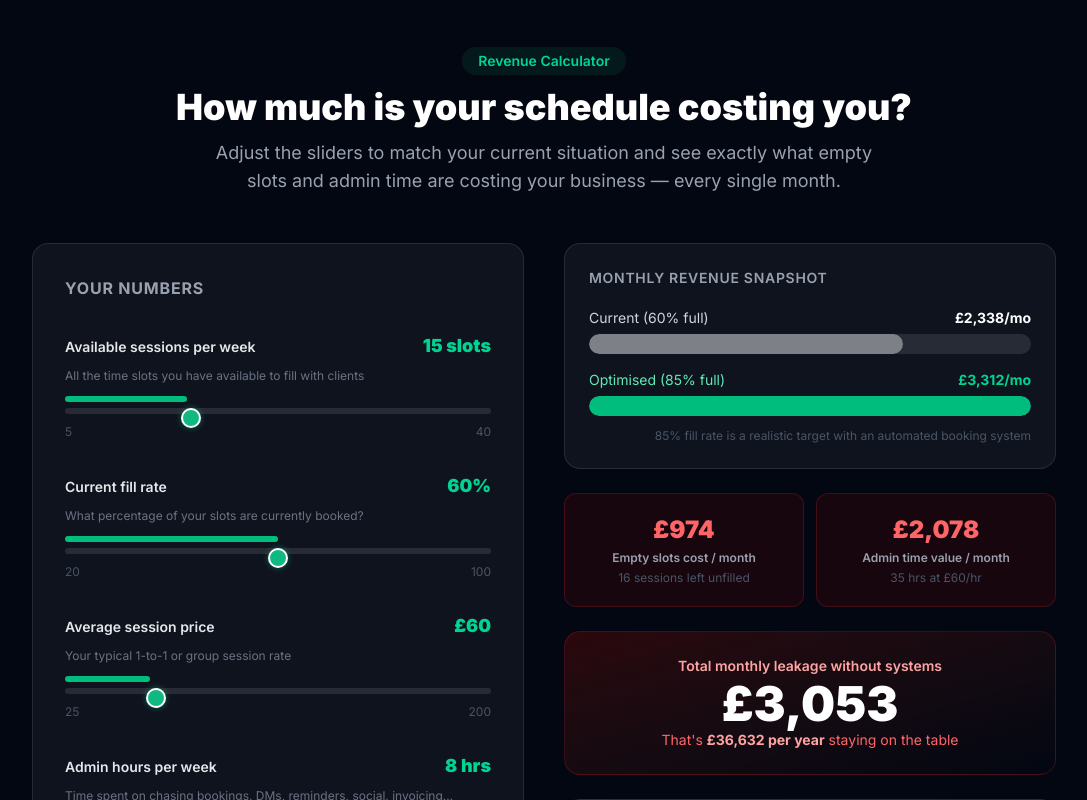
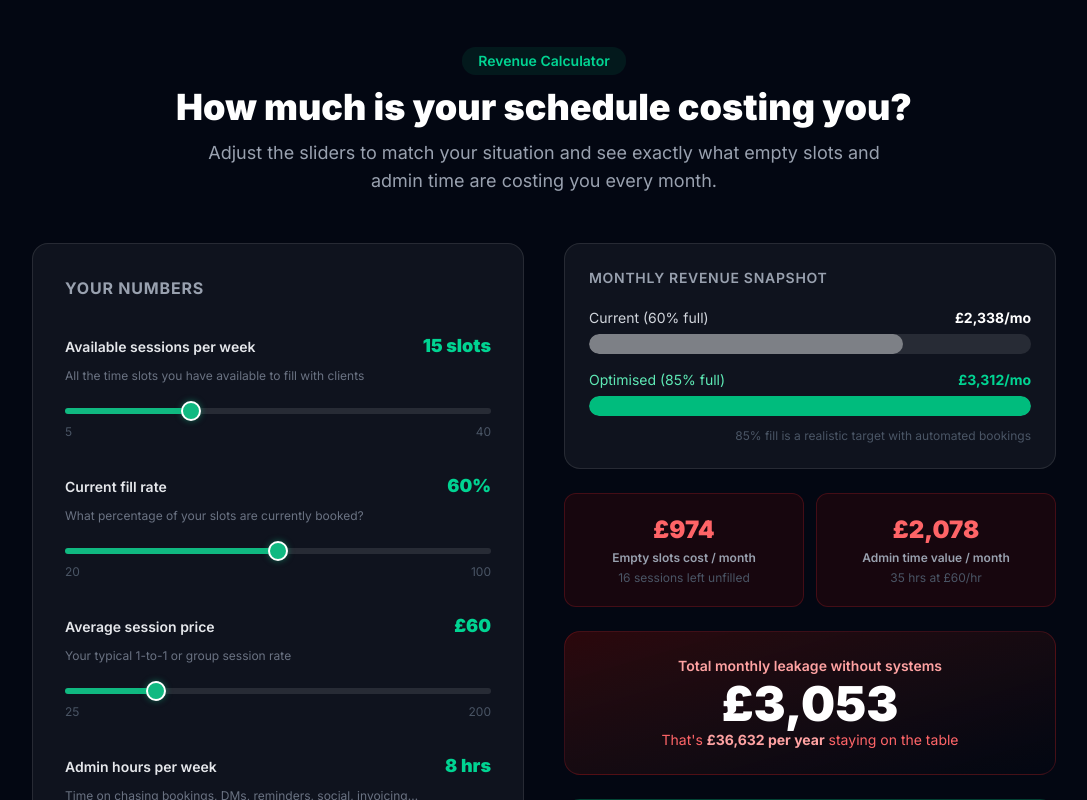
Before and after one commit to gindriliunas/booking-platform, a Next.js app: page / in a window 1280 px wide. Shown: the part 1740-2540 px from the top of the page, without its empty margins (96-1183 px from the left). Built offline with nearby package versions, Linux system fonts and the light colour scheme.

Commit message:
web changes, provider id error fix

```diff
--- a/src/app/(app)/layout.tsx
+++ b/src/app/(app)/layout.tsx
@@ -14,7 +14,7 @@ export default async function AppLayout({ children }: { children: React.ReactNod
     .from(providers)
     .where(eq(providers.clerkUserId, userId));
 
-  if (!provider) redirect("/portal");
+  if (!provider) redirect("/setup");
 
   return <DashboardShell>{children}</DashboardShell>;
 }
--- a/src/app/api/providers/me/route.ts
+++ b/src/app/api/providers/me/route.ts
@@ -10,6 +10,7 @@ function maskKey(key: string | null | undefined) {
 }
 
 export async function GET() {
+  try {
     const { userId } = await auth();
     if (!userId) return NextResponse.json({ error: "Unauthorized" }, { status: 401 });
 
@@ -30,6 +31,10 @@ export async function GET() {
         stripeConfigured: !!provider.stripeSecretKey,
       },
     });
+  } catch (err) {
+    console.error("[GET /api/providers/me]", err);
+    return NextResponse.json({ error: String(err) }, { status: 500 });
+  }
 }
 
 export async function POST(req: NextRequest) {
--- a/src/app/globals.css
+++ b/src/app/globals.css
@@ -68,3 +68,44 @@ body {
 .rbc-event-content {
   font-size: 10px !important;
 }
+
+/* Revenue calculator range slider */
+.calc-slider {
+  -webkit-appearance: none;
+  appearance: none;
+  height: 6px;
+  border-radius: 3px;
+  background: transparent;
+  cursor: pointer;
+  width: 100%;
+}
+.calc-slider::-webkit-slider-runnable-track {
+  height: 6px;
+  border-radius: 3px;
+  background: inherit;
+}
+.calc-slider::-webkit-slider-thumb {
+  -webkit-appearance: none;
+  width: 20px;
+  height: 20px;
+  border-radius: 50%;
+  background: #10b981;
+  border: 2px solid #fff;
+  cursor: pointer;
+  box-shadow: 0 0 6px rgba(16, 185, 129, 0.5);
+  margin-top: -7px;
+}
+.calc-slider::-moz-range-thumb {
+  width: 20px;
+  height: 20px;
+  border-radius: 50%;
+  background: #10b981;
+  border: 2px solid #fff;
+  cursor: pointer;
+  box-shadow: 0 0 6px rgba(16, 185, 129, 0.5);
+}
+.calc-slider::-moz-range-track {
+  height: 6px;
+  border-radius: 3px;
+  background: inherit;
+}
--- a/src/components/marketing/revenue-calculator.tsx
+++ b/src/components/marketing/revenue-calculator.tsx
@@ -1,6 +1,6 @@
 "use client";
 
-import { useState, useId } from "react";
+import { useState } from "react";
 import Link from "next/link";
 
 function fmt(n: number) {
@@ -26,36 +26,27 @@ function SliderInput({
   display: string;
   hint?: string;
 }) {
-  const id = useId();
   const pct = ((value - min) / (max - min)) * 100;
 
   return (
     <div>
       <div className="mb-2 flex items-baseline justify-between">
-        <label htmlFor={id} className="text-sm font-semibold text-gray-200">
-          {label}
-        </label>
+        <label className="text-sm font-semibold text-gray-200">{label}</label>
         <span className="text-lg font-black text-emerald-400">{display}</span>
       </div>
       {hint && <p className="mb-3 text-xs text-gray-500">{hint}</p>}
-      <div className="relative">
       <input
-          id={id}
         type="range"
         min={min}
         max={max}
         step={step}
         value={value}
         onChange={(e) => onChange(Number(e.target.value))}
-          className="slider-input w-full cursor-pointer appearance-none rounded-full bg-white/10 accent-emerald-500"
-          style={{ height: "6px" }}
+        className="calc-slider"
+        style={{
+          background: `linear-gradient(to right, #10b981 ${pct}%, rgba(255,255,255,0.1) ${pct}%)`,
+        }}
       />
-        {/* filled track overlay */}
-        <div
-          className="pointer-events-none absolute left-0 top-0 h-[6px] rounded-full bg-emerald-500 transition-all"
-          style={{ width: `${pct}%`, marginTop: "0px" }}
-        />
-      </div>
       <div className="mt-1 flex justify-between text-xs text-gray-600">
         <span>{min}</span>
         <span>{max}</span>
@@ -106,9 +97,8 @@ export function RevenueCalculator() {
   const [price, setPrice] = useState(60);
   const [adminHours, setAdminHours] = useState(8);
 
-  // ── Core maths ──
   const WEEKS_PER_MONTH = 4.33;
-  const TARGET_FILL = 85; // realistic optimised fill rate
+  const TARGET_FILL = 85;
 
   const currentSessions = capacity * (fillRate / 100);
   const targetSessions = capacity * (TARGET_FILL / 100);
@@ -117,57 +107,20 @@ export function RevenueCalculator() {
   const targetMonthly = targetSessions * price * WEEKS_PER_MONTH;
   const revenueGap = targetMonthly - currentMonthly;
 
-  // Value of admin hours (if spent coaching instead)
-  const sessionDurationHrs = 1; // assume 1-hour sessions
-  const hourlyRate = price / sessionDurationHrs;
-  const adminCostMonthly = adminHours * WEEKS_PER_MONTH * hourlyRate;
+  const adminCostMonthly = adminHours * WEEKS_PER_MONTH * price;
 
-  // Total leakage per month and year
   const totalLeakageMonthly = revenueGap + adminCostMonthly;
   const totalLeakageAnnual = totalLeakageMonthly * 12;
 
-  // VIV-Z ROI
   const vivzCost = 79;
-  const netGainMonthly = revenueGap - vivzCost;
+  const netGainMonthly = Math.max(revenueGap - vivzCost, 0);
   const netGainAnnual = netGainMonthly * 12;
 
-  // Bar widths (as % of target)
-  const currentBarPct = Math.round((currentMonthly / targetMonthly) * 100);
+  const currentBarPct = Math.min(Math.round((currentMonthly / targetMonthly) * 100), 100);
 
   return (
     <section id="calculator" className="bg-gray-950 px-6 py-20">
-      {/* Scoped slider styles */}
-      <style>{`
-        .slider-input::-webkit-slider-thumb {
-          -webkit-appearance: none;
-          width: 20px;
-          height: 20px;
-          border-radius: 50%;
-          background: #10b981;
-          border: 2px solid #fff;
-          cursor: pointer;
-          box-shadow: 0 0 6px rgba(16,185,129,0.5);
-          position: relative;
-          z-index: 2;
-        }
-        .slider-input::-moz-range-thumb {
-          width: 20px;
-          height: 20px;
-          border-radius: 50%;
-          background: #10b981;
-          border: 2px solid #fff;
-          cursor: pointer;
-          box-shadow: 0 0 6px rgba(16,185,129,0.5);
-        }
-        .slider-input::-webkit-slider-runnable-track {
-          height: 6px;
-          border-radius: 3px;
-          background: transparent;
-        }
-      `}</style>
-
       <div className="mx-auto max-w-5xl">
-        {/* Heading */}
         <div className="mb-12 text-center">
           <span className="mb-3 inline-block rounded-full bg-emerald-500/10 px-4 py-1 text-sm font-semibold text-emerald-400">
             Revenue Calculator
@@ -176,16 +129,14 @@ export function RevenueCalculator() {
             How much is your schedule costing you?
           </h2>
           <p className="mx-auto max-w-2xl text-lg text-gray-400">
-            Adjust the sliders to match your current situation and see exactly what empty slots and admin time are costing your business — every single month.
+            Adjust the sliders to match your situation and see exactly what empty slots and admin time are costing you every month.
           </p>
         </div>
 
         <div className="grid gap-10 lg:grid-cols-2">
-          {/* ── LEFT: Inputs ── */}
+          {/* Inputs */}
           <div className="space-y-8 rounded-2xl border border-white/10 bg-white/5 p-8">
-            <h3 className="text-base font-bold uppercase tracking-wider text-gray-400">
-              Your numbers
-            </h3>
+            <h3 className="text-base font-bold uppercase tracking-wider text-gray-400">Your numbers</h3>
 
             <SliderInput
               label="Available sessions per week"
@@ -197,7 +148,6 @@ export function RevenueCalculator() {
               display={`${capacity} slots`}
               hint="All the time slots you have available to fill with clients"
             />
-
             <SliderInput
               label="Current fill rate"
               value={fillRate}
@@ -208,7 +158,6 @@ export function RevenueCalculator() {
               display={`${fillRate}%`}
               hint="What percentage of your slots are currently booked?"
             />
-
             <SliderInput
               label="Average session price"
               value={price}
@@ -219,7 +168,6 @@ export function RevenueCalculator() {
               display={`£${price}`}
               hint="Your typical 1-to-1 or group session rate"
             />
-
             <SliderInput
               label="Admin hours per week"
               value={adminHours}
@@ -228,19 +176,17 @@ export function RevenueCalculator() {
               step={1}
               onChange={setAdminHours}
               display={`${adminHours} hrs`}
-              hint="Time spent on chasing bookings, DMs, reminders, social, invoicing…"
+              hint="Time on chasing bookings, DMs, reminders, social, invoicing…"
             />
           </div>
 
-          {/* ── RIGHT: Results ── */}
+          {/* Results */}
           <div className="flex flex-col gap-6">
             {/* Revenue bar */}
             <div className="rounded-2xl border border-white/10 bg-white/5 p-6">
               <p className="mb-5 text-sm font-semibold uppercase tracking-wider text-gray-400">
                 Monthly revenue snapshot
               </p>
-
-              {/* Current */}
               <div className="mb-4">
                 <div className="mb-1.5 flex items-center justify-between text-sm">
                   <span className="text-gray-300">Current ({fillRate}% full)</span>
@@ -249,27 +195,21 @@ export function RevenueCalculator() {
                 <div className="h-5 overflow-hidden rounded-full bg-white/10">
                   <div
                     className="h-full rounded-full bg-white/40 transition-all duration-500"
-                    style={{ width: `${Math.min(currentBarPct, 100)}%` }}
+                    style={{ width: `${currentBarPct}%` }}
                   />
                 </div>
               </div>
-
-              {/* Target */}
               <div className="mb-2">
                 <div className="mb-1.5 flex items-center justify-between text-sm">
                   <span className="text-emerald-300">Optimised ({TARGET_FILL}% full)</span>
                   <span className="font-bold text-emerald-400">{fmt(targetMonthly)}/mo</span>
                 </div>
                 <div className="h-5 overflow-hidden rounded-full bg-white/10">
-                  <div
-                    className="h-full rounded-full bg-emerald-500 transition-all duration-500"
-                    style={{ width: "100%" }}
-                  />
+                  <div className="h-full w-full rounded-full bg-emerald-500 transition-all duration-500" />
                 </div>
               </div>
-
               <p className="mt-3 text-right text-xs text-gray-600">
-                85% fill rate is a realistic target with an automated booking system
+                85% fill is a realistic target with automated bookings
               </p>
             </div>
 
@@ -289,7 +229,7 @@ export function RevenueCalculator() {
               />
             </div>
 
-            {/* Big leakage number */}
+            {/* Total leakage */}
             <div className="rounded-2xl border border-red-500/20 bg-gradient-to-br from-red-950/60 to-gray-950 p-6 text-center">
               <p className="mb-1 text-sm font-semibold text-red-300">
                 Total monthly leakage without systems
@@ -307,12 +247,10 @@ export function RevenueCalculator() {
               <p className="mb-1 text-sm font-semibold text-emerald-300">
                 With VIV-Z (£79/mo) you recover
               </p>
-              <p className="mb-0.5 text-5xl font-black text-emerald-400">
-                {fmt(Math.max(netGainMonthly, 0))}
-              </p>
+              <p className="mb-0.5 text-5xl font-black text-emerald-400">{fmt(netGainMonthly)}</p>
               <p className="text-sm text-emerald-300">
                 extra every month ·{" "}
-                <strong>{fmt(Math.max(netGainAnnual, 0))} per year</strong>
+                <strong>{fmt(netGainAnnual)} per year</strong>
               </p>
               <p className="mt-3 text-xs text-gray-500">
                 Based on recovering empty slots only — admin time savings are on top
```
Also changed, not shown: src/app/(app)/settings/page.tsx (+9 -10 lines), src/app/page.tsx (+1 -7 lines), src/components/provider-context.tsx (+11 -2 lines). Lines whose indentation alone changed are shown as unchanged.
